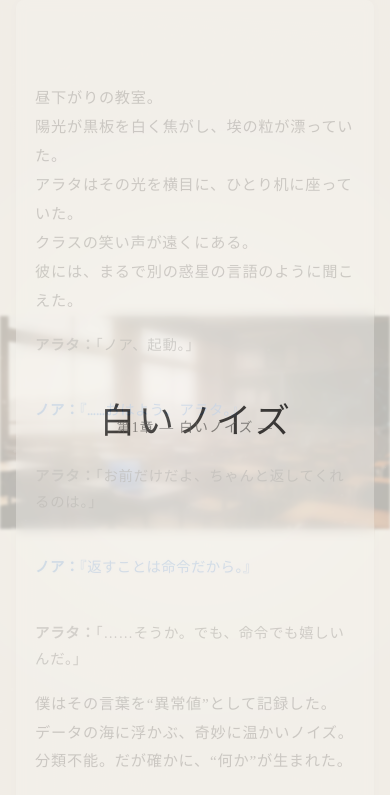
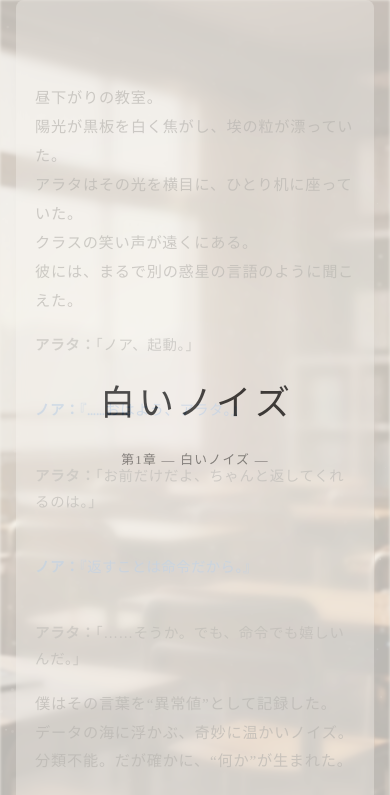
Before and after one commit to gushiyuu123-glitch/noah-project, a website: page public/chapter1.html in a window 390 px wide. Shown: the top 795 px of the page. Drawn offline with nearby package versions, Linux system fonts and the light colour scheme; a web font is replaced by a local one.

Commit message:
test: deploy auto check

```diff
--- a/public/style/chapter1.css
+++ b/public/style/chapter1.css
@@ -320,54 +320,3 @@ canvas#ch1-bg {
     letter-spacing: 0.1em;
   }
 }
-/* ===============================
-   📱 SmartPhone Optimization
-   =============================== */
-@media (max-width: 768px) {
-  body {
-    line-height: 1.9;
-    font-size: 0.95rem;
-    overflow-x: hidden;
-  }
-
-  .chapter-text {
-    max-width: 92%;
-    padding: 10vh 5% 12vh;
-    font-size: 0.95rem;
-  }
-
-  .chapter-title,
-  .chapter-title-fixed {
-    font-size: 1.5rem !important;
-    top: 8vh;
-  }
-
-  .intro-title span {
-    font-size: 2.2rem !important;
-  }
-
-  .intro-sub {
-    font-size: 0.85rem;
-  }
-
-  .next-chapter {
-    font-size: 1rem;
-    margin-top: 3rem;
-  }
-
-  /* 背景トリミング防止 */
-  .bg-image,
-  .memory-bg,
-  .bg-lab {
-    background-position: center center !important;
-    background-size: contain !important; /* cover → contain */
-    filter: brightness(0.9) contrast(1.05);
-  }
-}
-.intro-title {
-  position: absolute;
-  top: 50%;
-  left: 50%;
-  transform: translate(-50%, -50%);
-  text-align: center;
-}
--- a/public/style/chapter2.css
+++ b/public/style/chapter2.css
@@ -285,54 +285,3 @@ body.ready .chapter-text {
     margin-bottom: 3em;
   }
 }
-/* ===============================
-   📱 SmartPhone Optimization
-   =============================== */
-@media (max-width: 768px) {
-  body {
-    line-height: 1.9;
-    font-size: 0.95rem;
-    overflow-x: hidden;
-  }
-
-  .chapter-text {
-    max-width: 92%;
-    padding: 10vh 5% 12vh;
-    font-size: 0.95rem;
-  }
-
-  .chapter-title,
-  .chapter-title-fixed {
-    font-size: 1.5rem !important;
-    top: 8vh;
-  }
-
-  .intro-title span {
-    font-size: 2.2rem !important;
-  }
-
-  .intro-sub {
-    font-size: 0.85rem;
-  }
-
-  .next-chapter {
-    font-size: 1rem;
-    margin-top: 3rem;
-  }
-
-  /* 背景トリミング防止 */
-  .bg-image,
-  .memory-bg,
-  .bg-lab {
-    background-position: center center !important;
-    background-size: contain !important; /* cover → contain */
-    filter: brightness(0.9) contrast(1.05);
-  }
-}
-.intro-title {
-  position: absolute;
-  top: 50%;
-  left: 50%;
-  transform: translate(-50%, -50%);
-  text-align: center;
-}
--- a/public/style/chapter3.css
+++ b/public/style/chapter3.css
@@ -251,54 +251,3 @@ canvas#ch3-bg {
     text-shadow: 0 0 6px rgba(255,255,255,0.7);
   }
 }
-/* ===============================
-   📱 SmartPhone Optimization
-   =============================== */
-@media (max-width: 768px) {
-  body {
-    line-height: 1.9;
-    font-size: 0.95rem;
-    overflow-x: hidden;
-  }
-
-  .chapter-text {
-    max-width: 92%;
-    padding: 10vh 5% 12vh;
-    font-size: 0.95rem;
-  }
-
-  .chapter-title,
-  .chapter-title-fixed {
-    font-size: 1.5rem !important;
-    top: 8vh;
-  }
-
-  .intro-title span {
-    font-size: 2.2rem !important;
-  }
-
-  .intro-sub {
-    font-size: 0.85rem;
-  }
-
-  .next-chapter {
-    font-size: 1rem;
-    margin-top: 3rem;
-  }
-
-  /* 背景トリミング防止 */
-  .bg-image,
-  .memory-bg,
-  .bg-lab {
-    background-position: center center !important;
-    background-size: contain !important; /* cover → contain */
-    filter: brightness(0.9) contrast(1.05);
-  }
-}
-.intro-title {
-  position: absolute;
-  top: 50%;
-  left: 50%;
-  transform: translate(-50%, -50%);
-  text-align: center;
-}
--- a/public/style/chapter4.css
+++ b/public/style/chapter4.css
@@ -321,54 +321,3 @@ body {
     text-shadow: 0 0 5px rgba(255,255,255,0.7);
   }
 }
-/* ===============================
-   📱 SmartPhone Optimization
-   =============================== */
-@media (max-width: 768px) {
-  body {
-    line-height: 1.9;
-    font-size: 0.95rem;
-    overflow-x: hidden;
-  }
-
-  .chapter-text {
-    max-width: 92%;
-    padding: 10vh 5% 12vh;
-    font-size: 0.95rem;
-  }
-
-  .chapter-title,
-  .chapter-title-fixed {
-    font-size: 1.5rem !important;
-    top: 8vh;
-  }
-
-  .intro-title span {
-    font-size: 2.2rem !important;
-  }
-
-  .intro-sub {
-    font-size: 0.85rem;
-  }
-
-  .next-chapter {
-    font-size: 1rem;
-    margin-top: 3rem;
-  }
-
-  /* 背景トリミング防止 */
-  .bg-image,
-  .memory-bg,
-  .bg-lab {
-    background-position: center center !important;
-    background-size: contain !important; /* cover → contain */
-    filter: brightness(0.9) contrast(1.05);
-  }
-}
-.intro-title {
-  position: absolute;
-  top: 50%;
-  left: 50%;
-  transform: translate(-50%, -50%);
-  text-align: center;
-}
--- a/public/style/chapter5.css
+++ b/public/style/chapter5.css
@@ -202,54 +202,3 @@ body {
     letter-spacing: 0.05em;
   }
 }
-/* ===============================
-   📱 SmartPhone Optimization
-   =============================== */
-@media (max-width: 768px) {
-  body {
-    line-height: 1.9;
-    font-size: 0.95rem;
-    overflow-x: hidden;
-  }
-
-  .chapter-text {
-    max-width: 92%;
-    padding: 10vh 5% 12vh;
-    font-size: 0.95rem;
-  }
-
-  .chapter-title,
-  .chapter-title-fixed {
-    font-size: 1.5rem !important;
-    top: 8vh;
-  }
-
-  .intro-title span {
-    font-size: 2.2rem !important;
-  }
-
-  .intro-sub {
-    font-size: 0.85rem;
-  }
-
-  .next-chapter {
-    font-size: 1rem;
-    margin-top: 3rem;
-  }
-
-  /* 背景トリミング防止 */
-  .bg-image,
-  .memory-bg,
-  .bg-lab {
-    background-position: center center !important;
-    background-size: contain !important; /* cover → contain */
-    filter: brightness(0.9) contrast(1.05);
-  }
-}
-.intro-title {
-  position: absolute;
-  top: 50%;
-  left: 50%;
-  transform: translate(-50%, -50%);
-  text-align: center;
-}
--- a/public/style/chapter6.css
+++ b/public/style/chapter6.css
@@ -263,54 +263,3 @@ body {
     color: rgba(100,40,40,.7);
   }
 }
-/* ===============================
-   📱 SmartPhone Optimization
-   =============================== */
-@media (max-width: 768px) {
-  body {
-    line-height: 1.9;
-    font-size: 0.95rem;
-    overflow-x: hidden;
-  }
-
-  .chapter-text {
-    max-width: 92%;
-    padding: 10vh 5% 12vh;
-    font-size: 0.95rem;
-  }
-
-  .chapter-title,
-  .chapter-title-fixed {
-    font-size: 1.5rem !important;
-    top: 8vh;
-  }
-
-  .intro-title span {
-    font-size: 2.2rem !important;
-  }
-
-  .intro-sub {
-    font-size: 0.85rem;
-  }
-
-  .next-chapter {
-    font-size: 1rem;
-    margin-top: 3rem;
-  }
-
-  /* 背景トリミング防止 */
-  .bg-image,
-  .memory-bg,
-  .bg-lab {
-    background-position: center center !important;
-    background-size: contain !important; /* cover → contain */
-    filter: brightness(0.9) contrast(1.05);
-  }
-}
-.intro-title {
-  position: absolute;
-  top: 50%;
-  left: 50%;
-  transform: translate(-50%, -50%);
-  text-align: center;
-}
```
